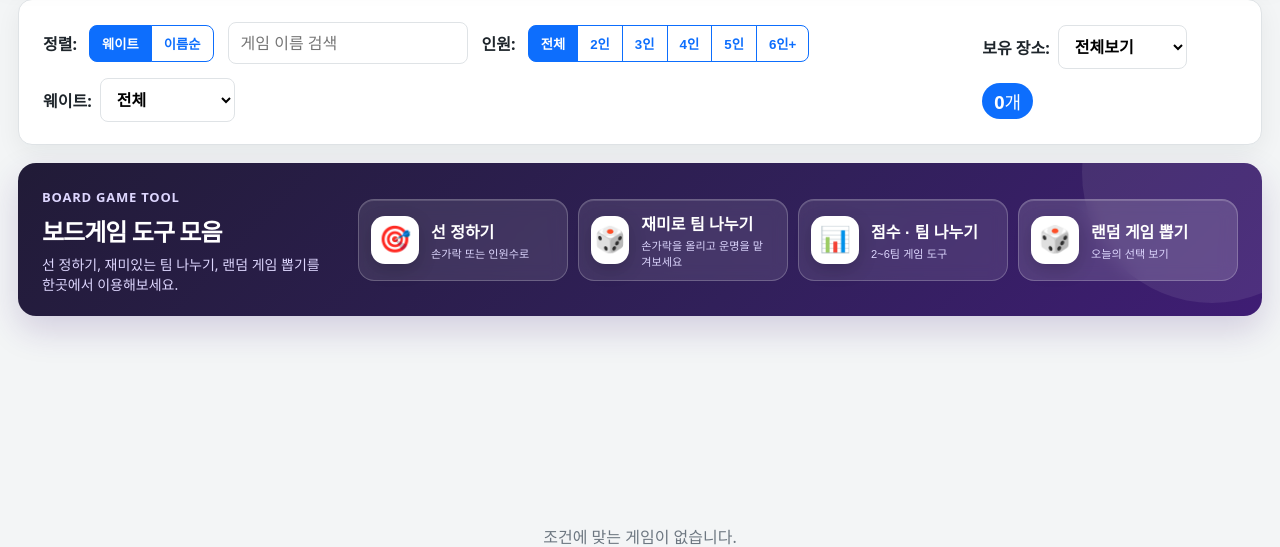
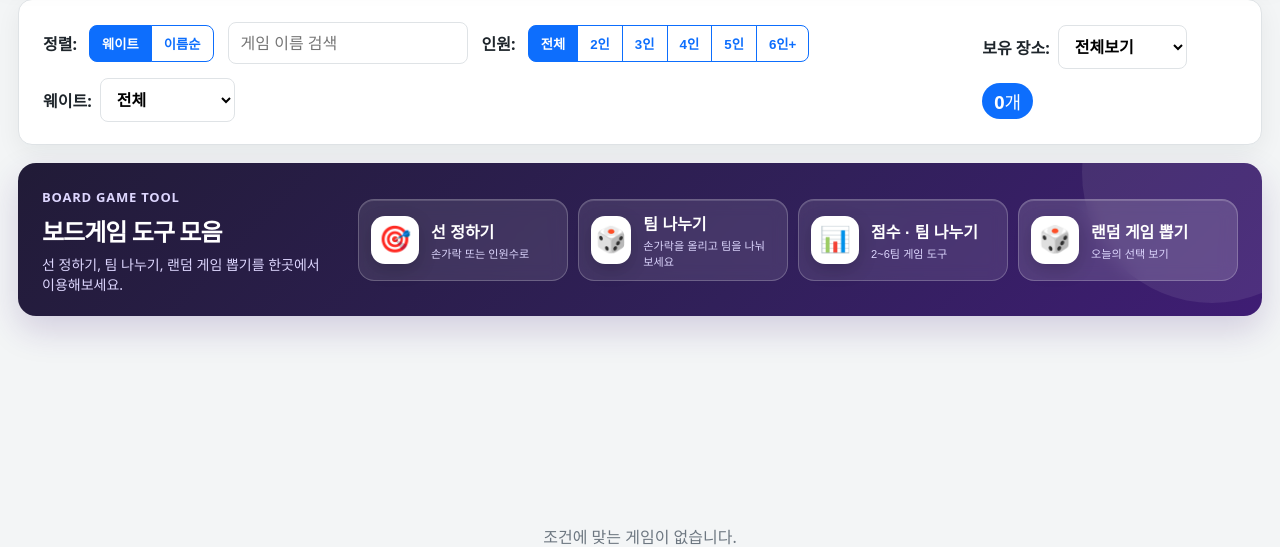
Before and after one commit to blissmovie0109-eng/club-boardgame-shelf, a Flask app: page / in a window 1280 px wide. Shown: the part 172-719 px from the top of the page. Run offline with Flask 3, Linux system fonts and the light colour scheme; data that the repository does not hold is empty; some libraries are stand-ins or nearby versions.

Commit message:
팀 나누기 기능 이름을 간결하게 변경

```diff
--- a/templates/index.html
+++ b/templates/index.html
@@ -12,7 +12,7 @@
     <span class="club-quicklinks-label">키리보 바로가기</span>
     <div class="club-quicklinks-actions">
       <a class="club-link club-link-chat" href="https://open.kakao.com/o/gtuv6tic" target="_blank" rel="noopener noreferrer"><span class="club-link-icon">💬</span><span><b>키리보 단톡</b><small>오픈채팅 참여하기</small></span><span class="club-link-arrow">↗</span></a>
-      <a class="club-link club-link-notice" href="https://cafe.naver.com/f-e/cafes/30264328/articles/1373?referrerAllArticles=true&amp;inCafeSearch=true&amp;query=%ED%9A%8C%EC%B9%99&amp;art=aW50ZXJuYWwtY2FmZS1hcnRpY2xlLXJlYWQtaW5DYWZlLXNlYXJjaC1saXN0.eyJ0eXAiOiJKV1QiLCJhbGciOiJIUzI1NiJ9.eyJjYWZlVHlwZSI6IkNBRkVfSUQiLCJhcnRpY2xlSWQiOjEzNzMsImlzc3VlZEF0IjoxNzg2NTIwOTE3NzI5LCJjYWZlSWQiOjMwMjY0MzI4fQ.-j5HKSrCC1F9sYJNxkQoKLak7IlGybZpW0Oz0qewK-g" target="_blank" rel="noopener noreferrer"><span class="club-link-icon">📢</span><span><b>키리보 공지사항</b><small>네이버 카페에서 보기</small></span><span class="club-link-arrow">↗</span></a>
+      <a class="club-link club-link-notice" href="https://cafe.naver.com/f-e/cafes/30264328/articles/1373?referrerAllArticles=true&amp;inCafeSearch=true&amp;query=%ED%9A%8C%EC%B9%99&amp;art=aW50ZXJuYWwtY2FmZS1hcnRpY2xlLXJlYWQtaW5DYWZlLXNlYXJjaC1saXN0.eyJ0eXAiOiJKV1QiLCJhbGciOiJIUzI1NiJ9.eyJjYWZlVHlwZSI6IkNBRkVfSUQiLCJhcnRpY2xlSWQiOjEzNzMsImlzc3VlZEF0IjoxNzg2NTIwOTE3NzI5LCJjYWZlSWQiOjMwMjY0MzI4fQ.-j5KHSrCC1F9sYJNxkQoKLak7IlGybZpW0Oz0qewK-g" target="_blank" rel="noopener noreferrer"><span class="club-link-icon">📢</span><span><b>키리보 공지사항</b><small>네이버 카페에서 보기</small></span><span class="club-link-arrow">↗</span></a>
     </div>
   </div>
 </nav>
@@ -29,10 +29,10 @@
   </section>
 
   <section class="picker-panel">
-    <div class="picker-copy"><span class="picker-eyebrow">BOARD GAME TOOL</span><h2>보드게임 도구 모음</h2><p>선 정하기, 재미있는 팀 나누기, 랜덤 게임 뽑기를 한곳에서 이용해보세요.</p></div>
+    <div class="picker-copy"><span class="picker-eyebrow">BOARD GAME TOOL</span><h2>보드게임 도구 모음</h2><p>선 정하기, 팀 나누기, 랜덤 게임 뽑기를 한곳에서 이용해보세요.</p></div>
     <div class="picker-tools">
       <button id="firstPlayerOpen" class="first-player-open" type="button"><span class="target-orb">🎯</span><span><b>선 정하기</b><small>손가락 또는 인원수로</small></span></button>
-      <button id="teamPickerOpen" class="team-picker-open" type="button"><span class="team-orb">🎲</span><span><b>재미로 팀 나누기</b><small>손가락을 올리고 운명을 맡겨보세요</small></span></button>
+      <button id="teamPickerOpen" class="team-picker-open" type="button"><span class="team-orb">🎲</span><span><b>팀 나누기</b><small>손가락을 올리고 팀을 나눠보세요</small></span></button>
       <button id="randomPick" class="random-hero-button" type="button"><span class="dice-orb">🎲</span><span><b>랜덤 게임 뽑기</b><small>오늘의 선택 보기</small></span></button>
     </div>
   </section>
@@ -52,7 +52,7 @@
 <div id="teamPickerModal" class="team-picker-modal hidden" role="dialog" aria-modal="true" aria-labelledby="teamPickerTitle">
   <div class="team-picker-shell">
     <button id="teamPickerClose" class="first-player-close" type="button" aria-label="팀 나누기 닫기">×</button>
-    <div class="first-player-heading"><span class="first-player-kicker">TEAM RANDOMIZER</span><h2 id="teamPickerTitle">🎲 재미로 팀 나누기</h2><p>이름 입력 없이 손가락만 올리면 팀이 결정됩니다.</p></div>
+    <div class="first-player-heading"><span class="first-player-kicker">TEAM RANDOMIZER</span><h2 id="teamPickerTitle">🎲 팀 나누기</h2><p>이름 입력 없이 손가락만 올리면 팀이 결정됩니다.</p></div>
     <section class="team-picker-section"><div class="team-picker-title"><b>몇 팀으로 나눌까요?</b><span id="selectedTeamCount">2팀</span></div><div id="teamCountButtons" class="team-count-buttons">{% for n in range(2, 7) %}<button type="button" data-count="{{ n }}">{{ n }}팀</button>{% endfor %}</div></section>
     <section class="team-picker-section"><div class="team-picker-title"><b>모두 손가락을 올려주세요</b><span>최소 팀 수만큼 필요해요</span></div><div id="teamTouchArena" class="team-touch-arena"><div class="team-arena-guide"><div class="team-hand">☝️☝️</div><b id="teamGuideTitle">먼저 팀 수를 골라주세요</b><span id="teamGuideText">2~6팀 중 원하는 팀 수를 선택하세요.</span></div><div id="teamTouchPoints" class="team-touch-points"></div><div id="teamCountdown" class="team-countdown hidden"></div></div></section>
     <div id="teamResult" class="team-result hidden" aria-live="polite"></div>
```
